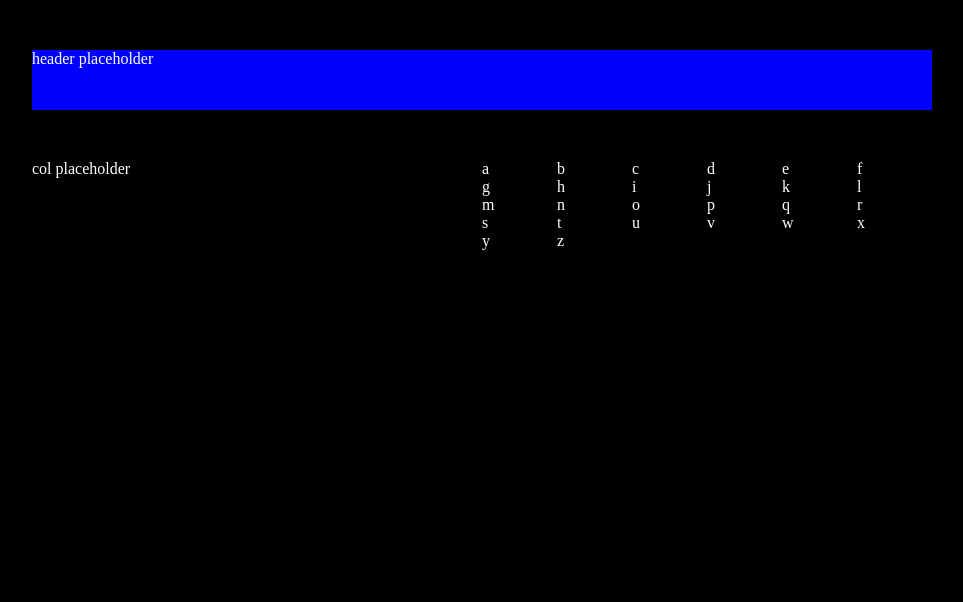
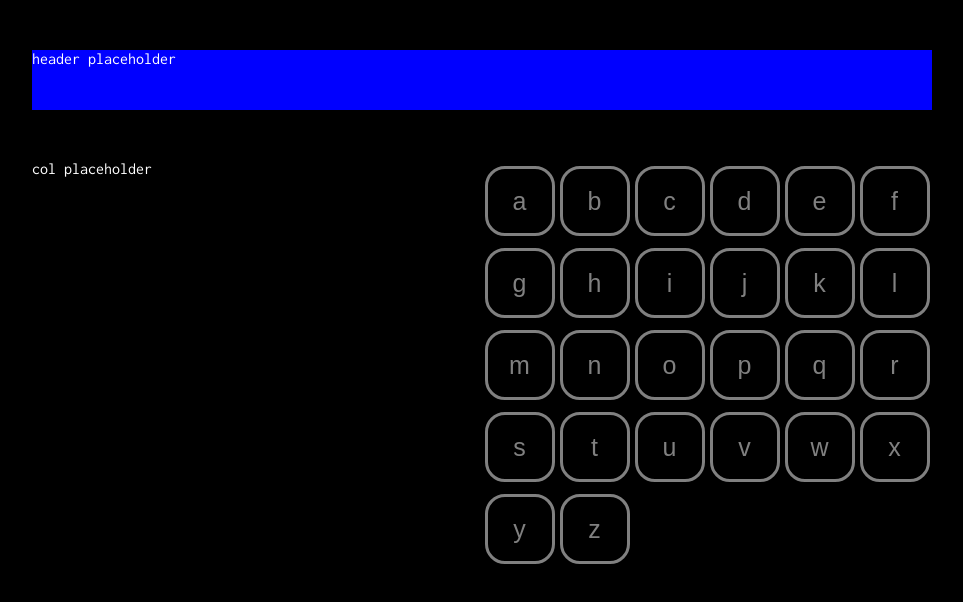
Before and after one commit to mgdsem/hang-man, a plain HTML site: page index.html in a window 1280 px wide. Shown: the whole page, without its empty margins (158-1121 px from the left). Drawn offline with Linux system fonts and the light colour scheme.

Commit message:
make basic styles for buttons

```diff
--- a/index.html
+++ b/index.html
@@ -6,6 +6,7 @@
     <meta name="viewport" content="width=device-width, initial-scale=1.0">
     <meta http-equiv="X-UA-Compatible" content="ie=edge">
     <link rel="stylesheet" href="style.css">
+    <link href="https://fonts.googleapis.com/css?family=Inconsolata:400,700" rel="stylesheet">
     <title>Hangman</title>
 </head>
 
--- a/main.js
+++ b/main.js
@@ -14,8 +14,11 @@ function render() {
     LETTERS.forEach((letter) => {
         console.log(letter);
         const letterContainer = document.createElement('div');
-        letterContainer.innerText = letter;
         letterContainer.classList.add('letter-container');
+        const letterButton = document.createElement('button');
+        letterButton.innerText = letter;
+        letterButton.classList.add('letter-button');
+        letterContainer.appendChild(letterButton);
         lettersContainer.appendChild(letterContainer);
     })
 }
--- a/style.css
+++ b/style.css
@@ -6,6 +6,7 @@
 body {
     background-color: black;
     color: white;
+    font-family: 'Inconsolata', monospace;
 }
 
 .header {
@@ -29,5 +30,30 @@ body {
 
 .letter-container {
     width: 75px;
-    display: inline-block;
+    display: inline-flex;
+    justify-content: center;
+    align-items: center;
+
+    padding: 6px 0;
 }
+
+.letter-button {
+    width: 70px;
+    height: 70px;
+    background-color: black;
+    color: grey;
+    border: 3px solid grey;
+    border-radius: 20px;
+    font-size: 25px;
+    outline: none;
+    cursor: pointer;
+    transition: all 0.3s ease-in;
+
+}
+
+.letter-button:hover,
+.letter-button:focus {
+    color: white;
+    border-color: white;
+
+}
```
